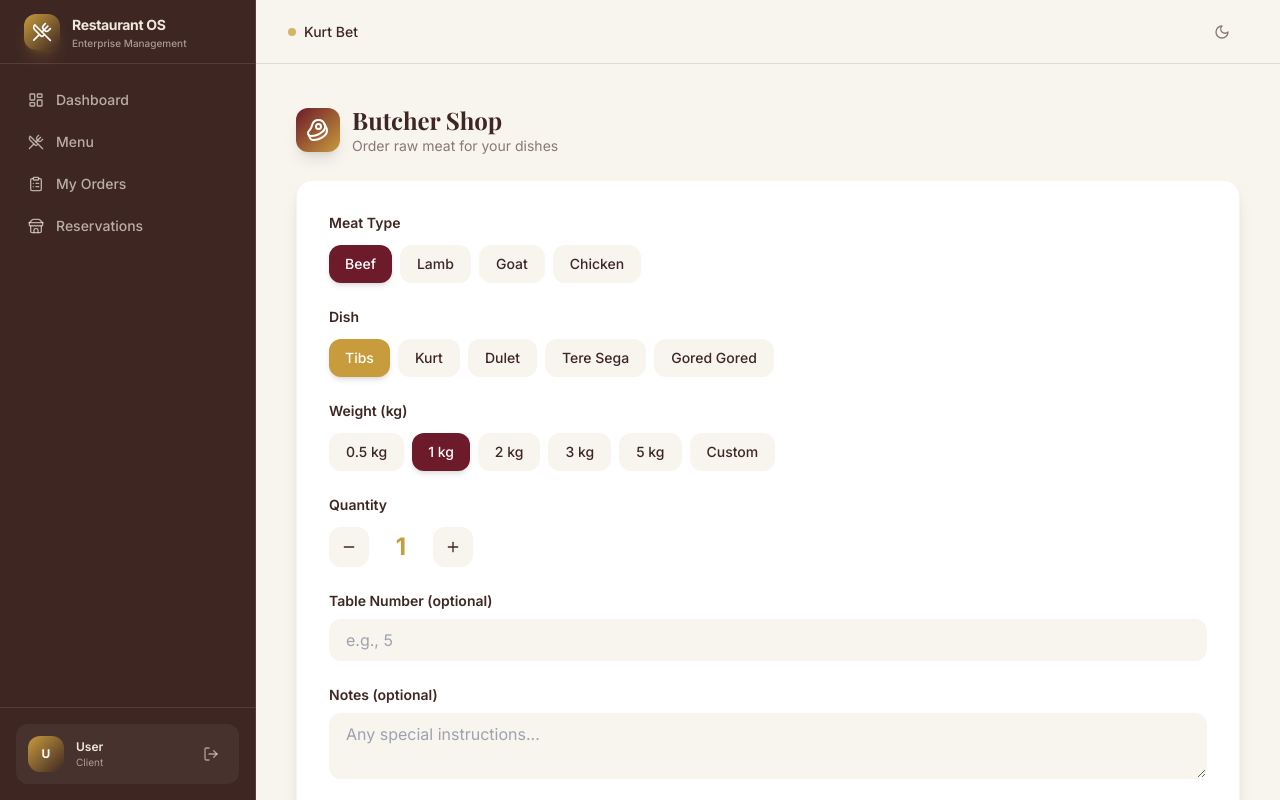
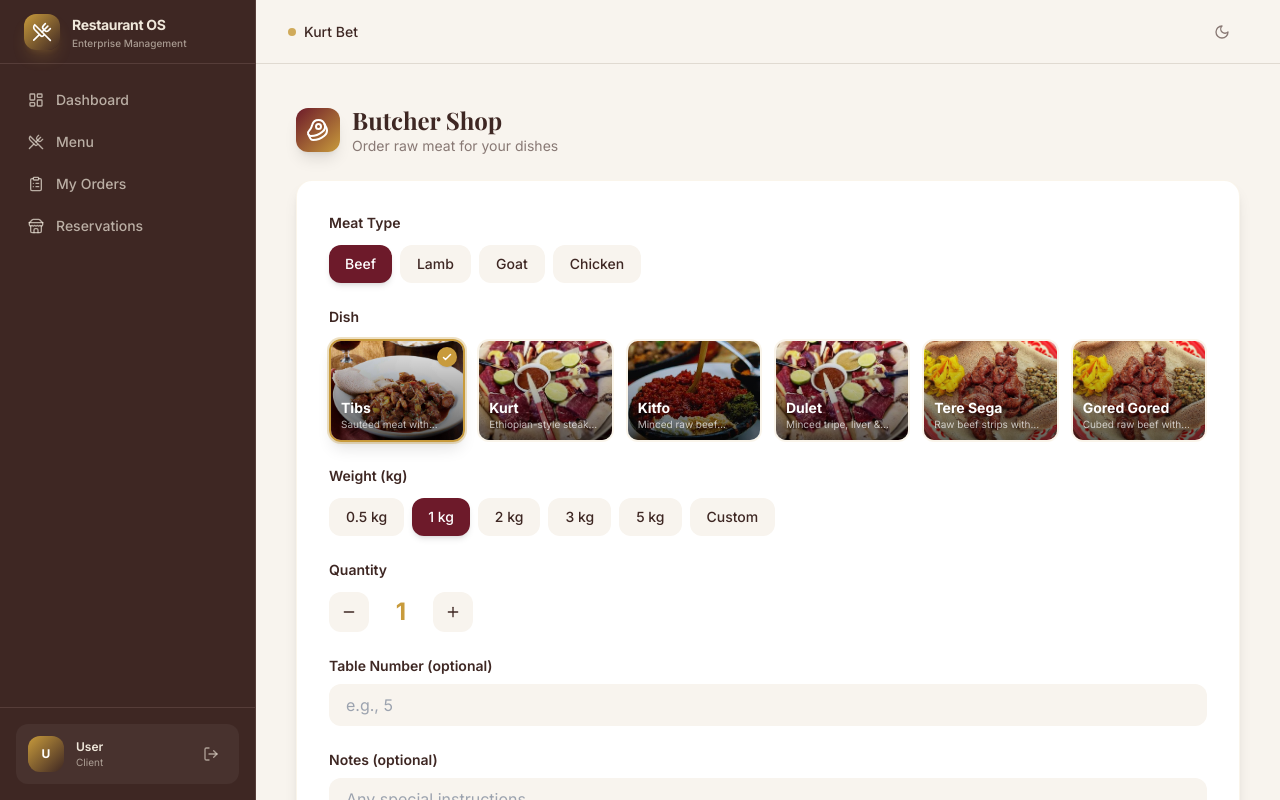
Before and after one commit to Yohannesdeveloper/Kurt-bet, a Next.js app: page /dashboard/butcher-shop in a window 1280 px wide. Shown: the top 800 px of the page. Built offline with nearby package versions, Linux system fonts and the light colour scheme; no server answers; a web font is replaced by a local one.

Commit message:
Replace dish buttons with clickable image cards in Butcher Shop

```diff
--- a/src/app/dashboard/butcher-shop/page.tsx
+++ b/src/app/dashboard/butcher-shop/page.tsx
@@ -9,7 +9,14 @@ import { useTranslation } from "@/lib/i18n";
 
 const meatTypes = ["Beef", "Lamb", "Goat", "Chicken"];
 const weightPresets = [0.5, 1, 2, 3, 5];
-const dishOptions = ["Tibs", "Kurt", "Dulet", "Tere Sega", "Gored Gored"];
+const dishOptions = [
+  { name: "Tibs", image: "/images/tibs.jpg", description: "Sautéed meat with onions, peppers & spices" },
+  { name: "Kurt", image: "/images/kurt.jpg", description: "Ethiopian-style steak tartare" },
+  { name: "Kitfo", image: "/images/kifo.jpg", description: "Minced raw beef mitmita & niter kibbeh" },
+  { name: "Dulet", image: "/images/kurt.jpg", description: "Minced tripe, liver & lean beef" },
+  { name: "Tere Sega", image: "/images/gored gored.jpg", description: "Raw beef strips with gored-gored spices" },
+  { name: "Gored Gored", image: "/images/gored gored.jpg", description: "Cubed raw beef with awaze & spices" },
+];
 
 export default function ButcherShopPage() {
   const { t } = useTranslation();
@@ -103,19 +110,38 @@ export default function ButcherShopPage() {
 
           <div>
             <label className="block text-sm font-semibold text-ethiopian-coffee mb-3">Dish</label>
-            <div className="flex flex-wrap gap-2">
-              {dishOptions.map((dish) => (
-                <button
-                  key={dish}
-                  onClick={() => setMenuItemName(dish)}
-                  className={`px-4 py-2 rounded-lg text-sm font-medium transition-all ${
-                    menuItemName === dish
-                      ? "bg-ethiopian-gold text-white shadow-md"
-                      : "bg-ethiopian-cream text-ethiopian-coffee hover:bg-ethiopian-gold/20 border border-transparent"
+            <div className="grid grid-cols-2 sm:grid-cols-3 lg:grid-cols-4 xl:grid-cols-6 gap-3">
+              {dishOptions.map((dish, i) => (
+                <motion.button
+                  key={dish.name}
+                  initial={{ opacity: 0, y: 10 }}
+                  animate={{ opacity: 1, y: 0 }}
+                  transition={{ delay: i * 0.05 }}
+                  onClick={() => setMenuItemName(dish.name)}
+                  className={`group relative overflow-hidden rounded-xl border-2 transition-all duration-200 ${
+                    menuItemName === dish.name
+                      ? "border-ethiopian-gold ring-2 ring-ethiopian-gold/30 shadow-lg"
+                      : "border-ethiopian-gold/10 hover:border-ethiopian-gold/40 hover:shadow-md"
                   }`}
                 >
-                  {dish}
-                </button>
+                  <div className="aspect-[4/3] overflow-hidden bg-muted">
+                    <img
+                      src={dish.image}
+                      alt={dish.name}
+                      className="w-full h-full object-cover group-hover:scale-105 transition-transform duration-300"
+                    />
+                    <div className="absolute inset-0 bg-gradient-to-t from-black/60 to-transparent" />
+                    <div className="absolute bottom-0 left-0 right-0 p-2.5 text-left">
+                      <p className="text-white font-bold text-sm drop-shadow-sm">{dish.name}</p>
+                      <p className="text-white/70 text-[10px] leading-tight line-clamp-1">{dish.description}</p>
+                    </div>
+                  </div>
+                  {menuItemName === dish.name && (
+                    <div className="absolute top-1.5 right-1.5 w-5 h-5 bg-ethiopian-gold rounded-full flex items-center justify-center shadow">
+                      <svg className="w-3 h-3 text-white" fill="none" viewBox="0 0 24 24" stroke="currentColor"><path strokeLinecap="round" strokeLinejoin="round" strokeWidth={3} d="M5 13l4 4L19 7" /></svg>
+                    </div>
+                  )}
+                </motion.button>
               ))}
             </div>
           </div>
--- a/src/app/dashboard/page.tsx
+++ b/src/app/dashboard/page.tsx
@@ -470,7 +470,14 @@ function ButcherOrderForm() {
 
   const meatTypes = ["Beef", "Lamb", "Goat", "Chicken"];
   const weightPresets = [0.5, 1, 2, 3, 5];
-  const dishOptions = ["Tibs", "Kurt", "Dulet", "Tere Sega", "Gored Gored"];
+  const dishOptions = [
+    { name: "Tibs", image: "/images/tibs.jpg", description: "Sautéed meat with onions, peppers & spices" },
+    { name: "Kurt", image: "/images/kurt.jpg", description: "Ethiopian-style steak tartare" },
+    { name: "Kitfo", image: "/images/kifo.jpg", description: "Minced raw beef mitmita & niter kibbeh" },
+    { name: "Dulet", image: "/images/kurt.jpg", description: "Minced tripe, liver & lean beef" },
+    { name: "Tere Sega", image: "/images/gored gored.jpg", description: "Raw beef strips with gored-gored spices" },
+    { name: "Gored Gored", image: "/images/gored gored.jpg", description: "Cubed raw beef with awaze & spices" },
+  ];
 
   const [butcherOrders, setButcherOrders] = useState<ButcherOrder[]>([]);
   const [statusLoading, setStatusLoading] = useState(true);
@@ -594,15 +601,38 @@ function ButcherOrderForm() {
 
           <div>
             <label className="block text-sm font-semibold text-ethiopian-coffee mb-3">Dish</label>
-            <div className="flex flex-wrap gap-2">
-              {dishOptions.map((dish) => (
-                <button key={dish} onClick={() => setMenuItemName(dish)}
-                  className={`px-4 py-2 rounded-lg text-sm font-medium transition-all ${
-                    menuItemName === dish
-                      ? "bg-ethiopian-gold text-white shadow-md"
-                      : "bg-ethiopian-cream text-ethiopian-coffee hover:bg-ethiopian-gold/20 border border-transparent"
+            <div className="grid grid-cols-2 sm:grid-cols-3 lg:grid-cols-4 xl:grid-cols-6 gap-3">
+              {dishOptions.map((dish, i) => (
+                <motion.button
+                  key={dish.name}
+                  initial={{ opacity: 0, y: 10 }}
+                  animate={{ opacity: 1, y: 0 }}
+                  transition={{ delay: i * 0.05 }}
+                  onClick={() => setMenuItemName(dish.name)}
+                  className={`group relative overflow-hidden rounded-xl border-2 transition-all duration-200 ${
+                    menuItemName === dish.name
+                      ? "border-ethiopian-gold ring-2 ring-ethiopian-gold/30 shadow-lg"
+                      : "border-ethiopian-gold/10 hover:border-ethiopian-gold/40 hover:shadow-md"
                   }`}
-                >{dish}</button>
+                >
+                  <div className="aspect-[4/3] overflow-hidden bg-muted">
+                    <img
+                      src={dish.image}
+                      alt={dish.name}
+                      className="w-full h-full object-cover group-hover:scale-105 transition-transform duration-300"
+                    />
+                    <div className="absolute inset-0 bg-gradient-to-t from-black/60 to-transparent" />
+                    <div className="absolute bottom-0 left-0 right-0 p-2.5 text-left">
+                      <p className="text-white font-bold text-sm drop-shadow-sm">{dish.name}</p>
+                      <p className="text-white/70 text-[10px] leading-tight line-clamp-1">{dish.description}</p>
+                    </div>
+                  </div>
+                  {menuItemName === dish.name && (
+                    <div className="absolute top-1.5 right-1.5 w-5 h-5 bg-ethiopian-gold rounded-full flex items-center justify-center shadow">
+                      <svg className="w-3 h-3 text-white" fill="none" viewBox="0 0 24 24" stroke="currentColor"><path strokeLinecap="round" strokeLinejoin="round" strokeWidth={3} d="M5 13l4 4L19 7" /></svg>
+                    </div>
+                  )}
+                </motion.button>
               ))}
             </div>
           </div>
```
